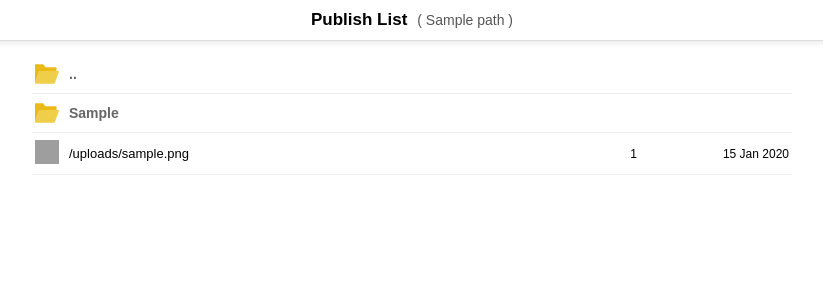
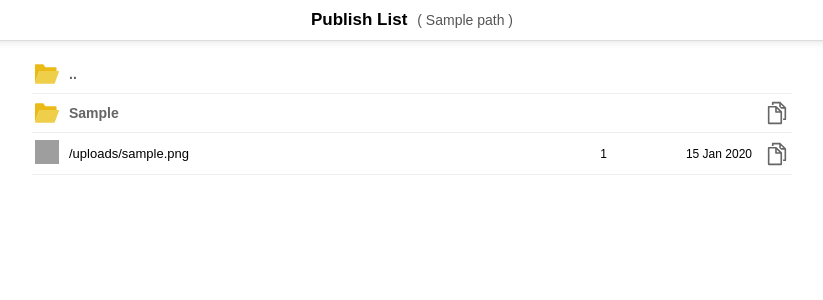
Before and after one commit to wetet2/simple-web-explorer, a Node server app: template views/index.ejs in a window 1280 px wide. Shown: the top 300 px of the page, without its empty margins (228-1051 px from the left). Run offline with Node 20, Linux system fonts and the light colour scheme; the template is opened without the code that fills it: most values are stand-ins (such as "Sample title", 1, 10 or a date in 2020); grey boxes are pictures that could not be loaded.

Commit message:
added copy to clipboard

```diff
--- a/public/stylesheets/style.css
+++ b/public/stylesheets/style.css
@@ -90,6 +90,15 @@ a {
 
 .file-table tr td:last-child {
 	padding-right: 3px;
+}
+
+.file-table tr td.copy {
+	background: url(/images/copy.svg) no-repeat center center;
+	background-size: 26px;
+}
+
+.file-table tr td.copy.copied {
+	background-image: url(/images/copied.svg);
 }
 
 .file-table tr:hover td {
--- a/public/stylesheets/style.scss
+++ b/public/stylesheets/style.scss
@@ -78,6 +78,14 @@ a{
         }
         &:last-child{
             padding-right: 3px;
+        }
+
+        &.copy{
+            background: url(/images/copy.svg) no-repeat center center;
+            background-size: 26px;
+            &.copied{
+                background-image: url(/images/copied.svg);
+            }
         }
 
     }
--- a/views/index.ejs
+++ b/views/index.ejs
@@ -45,6 +45,22 @@
             if(isFile) Cookies.set(cookieName, encodeURIComponent(path));
             window.location.href = path;
         }
+
+
+        function copyToClip(path, ele){
+            var fullPath = window.location.origin + path;
+            var t = document.createElement("input");
+            t.style.opacity = 0;
+            document.body.appendChild(t);
+            t.value = fullPath;
+            t.select();
+            document.execCommand('copy');
+            document.body.removeChild(t);
+
+            $(ele).addClass('copied')
+
+            // prompt('Press Ctrl+C',window.location.origin + path)
+        }
     </script>
 </head>
 
@@ -59,32 +75,37 @@
     <div class="publish">
         <table class="file-table">
             <colgroup>
-                <col width="30px" style="width:30px;" />
-                <col width="auto" style="width:auto;" />
-                <col width="80px" style="width:80px;" />
-                <col width="145px" style="width:145px;" />
+                <col style="width:30px;" />
+                <col style="width:auto;" />
+                <col style="width:80px;" />
+                <col style="width:145px;" />
+                <col style="width:30px;" />
             </colgroup>
             <tbody>
-                <tr class="folders" onclick="moveTo('<%= (prevPath === '' ? '/' : prevPath)  %>')">
+                <tr class="folders">
                     <td><img src="/images/folder.svg"></td>
-                    <td class="folder-name prev-folder">..</td>
+                    <td class="folder-name prev-folder" onclick="moveTo('<%= (prevPath === '' ? '/' : prevPath)  %>')">..</td>
                     <td class="file-size"></td>
                     <td class="date"></td>
+                    <td></td>
                 </tr>
 
                 <% for(var i=0; i < folderArr.length ; i++) { %>
-                    <tr class="folders" onclick="moveTo('<%= (path === '/' ? '' : path) + '/' + folderArr[i]  %>')">
+                    <tr class="folders">
                         <td><img src="/images/folder.svg"></td>
-                        <td class="folder-name"><%= folderArr[i] %></td>
+                        <td class="folder-name" onclick="moveTo('<%= (path === '/' ? '' : path) + '/' + folderArr[i]  %>')"><%= folderArr[i] %></td>
                         <td class="file-size"></td>
                         <td class="date"></td>
+                        <td class="copy" title="copy to clipboard" onclick="copyToClip('<%= (path === '/' ? '' : path) + '/' + folderArr[i] +'/'  %>', this)"></td>
                     </tr>
                 <% } %>
 
                 <% for(var i=0; i < fileArr.length ; i++) { %>
-                    <tr class="files" onclick="moveTo('<%= (path ==='/' ? '' : path) + "/" + fileArr[i].fileName %>', true)">
-                        <td><img src="/images/<%= fileArr[i].icon %>.svg"></td>
-                        <td class="file-name">
+                    <tr class="files">
+                        <td>
+                            <img src="/images/<%= fileArr[i].icon %>.svg">
+                        </td>
+                        <td class="file-name" onclick="moveTo('<%= (path ==='/' ? '' : path) + "/" + fileArr[i].fileName %>', true)">
                             <a href="<%= (path ==='/' ? '' : path) + '/' + fileArr[i].fileName %>">
                                 <%= fileArr[i].fileName %>
                                 <img src="/images/new.svg" width="12px" class="<%= fileArr[i].isRecentCreated ? '' : 'hide' %>">
@@ -93,6 +114,7 @@
                         </td>
                         <td class="file-size"><%= fileArr[i].size %></td>
                         <td class="date"><%= fileArr[i].mDate %></td>
+                        <td class="copy" title="copy to clipboard" onclick="copyToClip('<%= (path ==='/' ? '' : path) + "/" + fileArr[i].fileName %>', this)"></td>
                     </tr>
                 <% } %>
 
```
Also changed, not shown: public/images/copied.svg (added), public/images/copy.svg (added).
